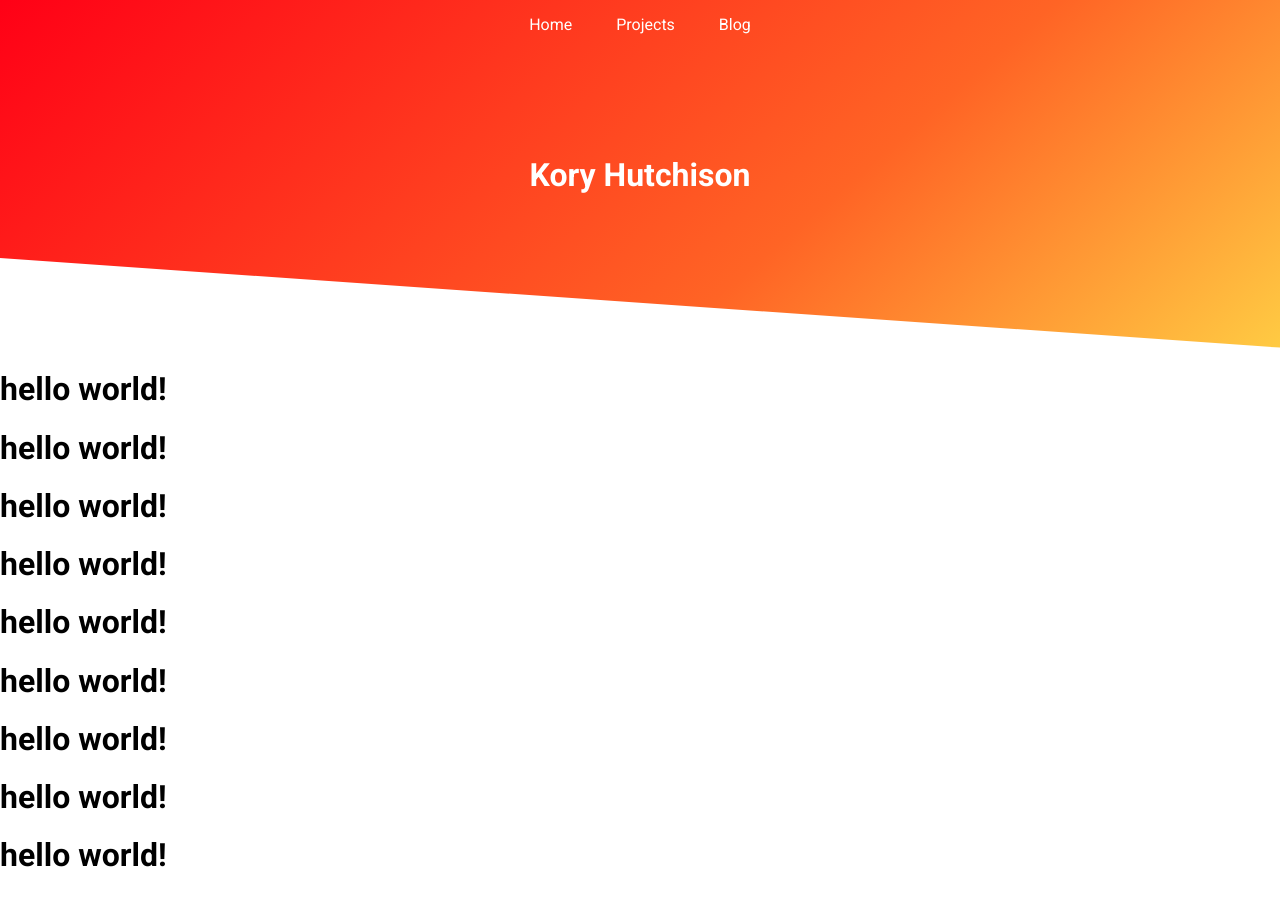
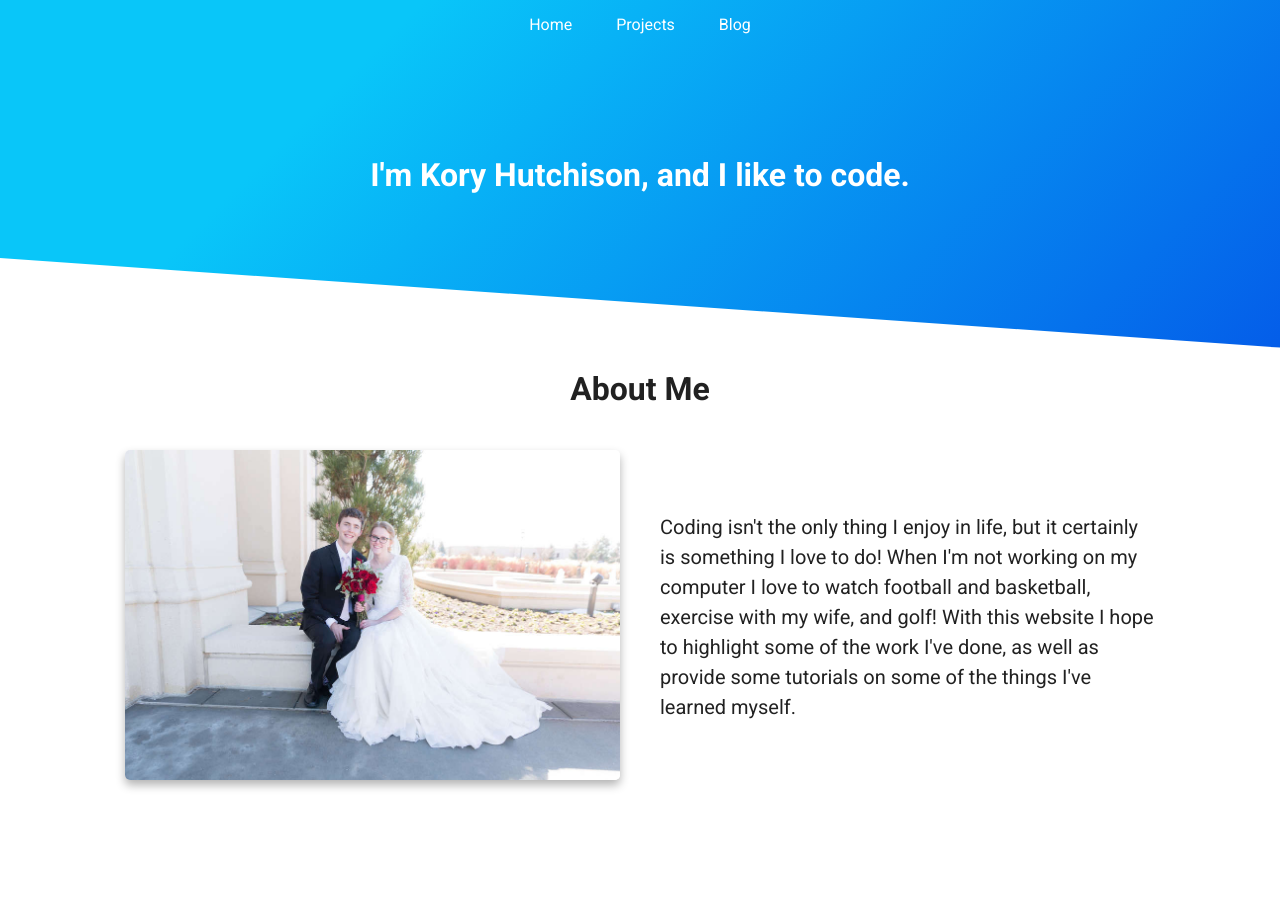
Before and after one commit to koryhutchison/koryhutchison.com, a Jekyll site: the page built from index.html, in a window 1280 px wide. Built offline with Jekyll 4.4.1, drawn with Linux system fonts in a browser that asks for light colours.

Commit message:
Added about section and general styling

```diff
--- a/_layouts/default.html
+++ b/_layouts/default.html
@@ -10,7 +10,7 @@
     <body>
         {% include navigation.html %}
         <div class="hero">
-            <h1>Kory Hutchison</h1>
+            <h1 class="text-center pad-sides">{{ page.heroTitle }}</h1>
             <svg id="hero-slant" width="100%" preserveAspectRatio="none" viewBox="0 0 100 50" class="visible-md" style="position: absolute; z-index: 1; left: 0px; bottom: -4px; height: 160px;">
                 <polygon x="0" y="0" fill="white" points="0,50 100,50 100,48 0,20"></polygon>
             </svg>
--- a/assets/css/styles.css
+++ b/assets/css/styles.css
@@ -1,5 +1,11 @@
 html {
     font-family: 'Roboto', sans-serif;
+    color: rgba(0,0,0,.87);
+}
+
+img {
+    border-radius: 5px;
+    box-shadow: 0 5px 10px rgba(0, 0, 0, .3);
 }
 
 nav {
@@ -20,15 +26,32 @@ nav div a {
     transition: all .5s ease 0s;
 }
 
+nav div a:hover {
+    color: #e6e6e6;
+}
+
+p {
+    line-height: 1.5;
+    font-size: 20px;
+}
+
 #nav {
     transition: all .5s ease 0s;
+}
+
+.col-half {
+    width: 50%;
+}
+
+.gutters {
+    margin: 0 20px 40px;
 }
 
 .hero {
     position: relative;
     height: 350px;
-    background-color: #ffcb43;
-    background-image: linear-gradient(319deg, #ffcb43 0%, #ff6425 37%, #ff0016 100%);
+    background-color: #045de9;
+    background-image: linear-gradient(315deg, #045de9 0%, #09c6f9 74%);
     display: flex;
     align-items: center;
     justify-content: center;
@@ -43,3 +66,33 @@ nav div a {
 .nav-scroll a {
     color: black;
 }
+
+.pad-sides {
+    padding-left: 20px;
+    padding-right: 20px;
+}
+
+.pad-bottom {
+    padding-bottom: 20px;
+}
+
+.row {
+    display: flex;
+    max-width: 1070px;
+    margin: auto;
+    align-items: center;
+}
+
+.text-center {
+    text-align: center;
+}
+
+@media (max-width: 730px) {
+    .row {
+        flex-wrap: wrap;
+    }
+
+    .col-half {
+        width: 100%;
+    }
+}
--- a/index.html
+++ b/index.html
@@ -1,14 +1,24 @@
 ---
 layout: default
 title: Home
+heroTitle: I'm Kory Hutchison, and I like to code.
 ---
 
-<h1>{{ "Hello World!" | downcase }}</h1>
-<h1>{{ "Hello World!" | downcase }}</h1>
-<h1>{{ "Hello World!" | downcase }}</h1>
-<h1>{{ "Hello World!" | downcase }}</h1>
-<h1>{{ "Hello World!" | downcase }}</h1>
-<h1>{{ "Hello World!" | downcase }}</h1>
-<h1>{{ "Hello World!" | downcase }}</h1>
-<h1>{{ "Hello World!" | downcase }}</h1>
-<h1>{{ "Hello World!" | downcase }}</h1>
+<div>
+    <div class="text-center pad-bottom">
+        <h1>About Me</h1>
+    </div>
+    <div class="row">
+        <div class="col-half gutters">
+            <img style="width: 100%;" src="/assets/images/about.jpg" />
+        </div>
+        <div class="col-half gutters">
+            <p>
+                Coding isn't the only thing I enjoy in life, but it certainly is something I
+                love to do! When I'm not working on my computer I love to watch football and basketball,
+                exercise with my wife, and golf! With this website I hope to highlight some
+                of the work I've done, as well as provide some tutorials on some of the things I've learned myself.
+            </p>
+        </div>
+    </div>
+</div>
```
Also changed, not shown: assets/images/about.jpg (added).
